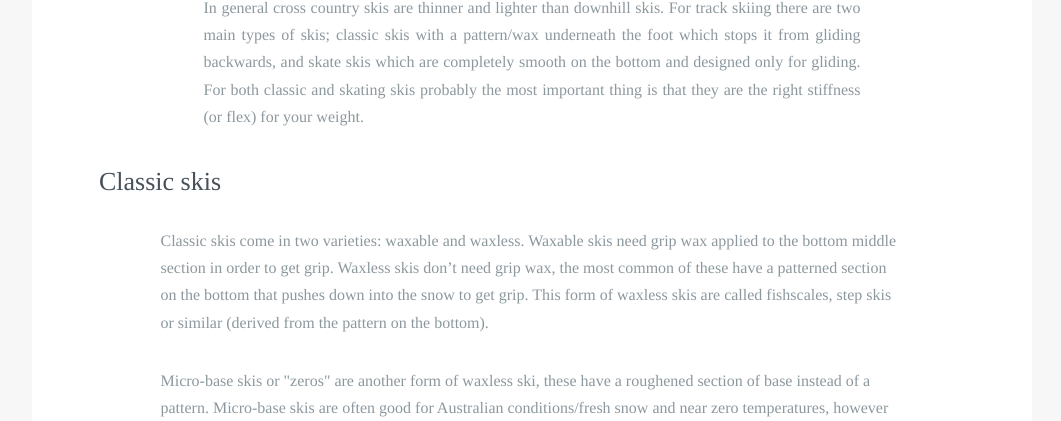
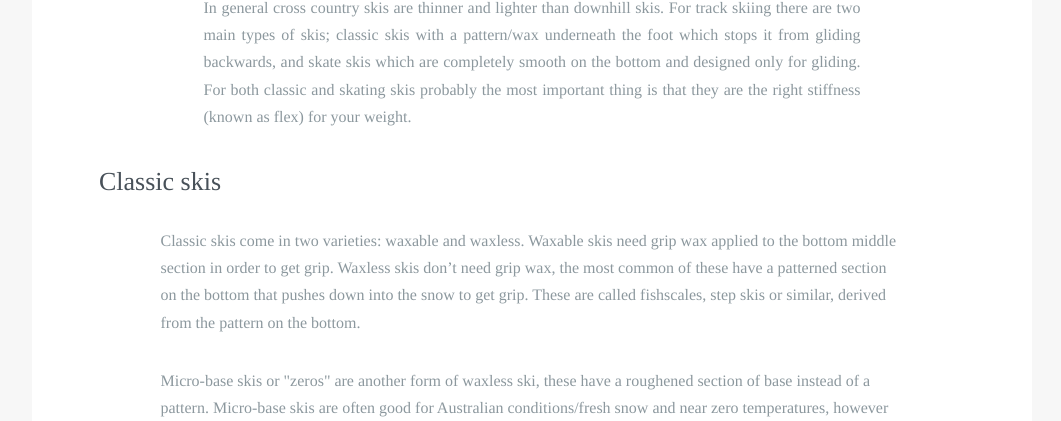
Before and after one commit to robcatto/robcatto.github.io, a Jekyll site: the page built from get-started/equipment/index.html, in a window 1280 px wide and 900 px high, scrolled down 754 px. Shown: the part 260-681 px from the top of the window, without its empty margins (108-1169 px from the left). Built offline with Jekyll 4.4.1, drawn with Linux system fonts in a browser that asks for light colours; some web fonts are replaced; Markdown is read by kramdown in place of the engine named in the settings; some of the changed text lies outside the part shown.

Commit message:
Update index.html

```diff
--- a/get-started/equipment/index.html
+++ b/get-started/equipment/index.html
@@ -46,9 +46,9 @@ layout: default
 
                          <section class="mobile_section">
                     <h3>Skis</h3>
-                    <p class="left__aligned--p">In general cross country skis are thinner and lighter than downhill skis.  For track skiing there are two main types of skis; classic skis with a pattern/wax underneath the foot which stops it from gliding backwards, and skate skis which are completely smooth on the bottom and designed only for gliding. For both classic and skating skis probably the most important thing is that they are the right stiffness (or flex) for your weight.
+                    <p class="left__aligned--p">In general cross country skis are thinner and lighter than downhill skis.  For track skiing there are two main types of skis; classic skis with a pattern/wax underneath the foot which stops it from gliding backwards, and skate skis which are completely smooth on the bottom and designed only for gliding. For both classic and skating skis probably the most important thing is that they are the right stiffness (known as flex) for your weight.
                 <h3 align=left>Classic skis</h3>
-                    <p align=left>Classic skis come in two varieties: waxable and waxless. Waxable skis need grip wax applied to the bottom middle section in order to get grip. Waxless skis don’t need grip wax, the most common of these have a patterned section on the bottom that pushes down into the snow to get grip. This form of waxless skis are called fishscales, step skis or similar (derived from the pattern on the bottom).
+                    <p align=left>Classic skis come in two varieties: waxable and waxless. Waxable skis need grip wax applied to the bottom middle section in order to get grip. Waxless skis don’t need grip wax, the most common of these have a patterned section on the bottom that pushes down into the snow to get grip. These are called fishscales, step skis or similar, derived from the pattern on the bottom.
                     <p align=left>Micro-base skis or "zeros" are another form of waxless ski, these have a roughened section of base instead of a pattern. Micro-base skis are often good for Australian conditions/fresh snow and near zero temperatures, however they don't work so well if the snow is too cold or is icy. For the more advanced its possible to apply grip wax over the top of the micro-base skis when they are not working, however for the general public not planning to wax patterned skis are recommended.
                         <p align=left>Waxable skis are usually faster than all forms of waxless skis, however, getting the rigth wax is an art, particularly in Australia where conditions often change continuously throughout the day. Wax too warm and the skis will stick too much and won't glide; too cold and they won't grip. It's a different story in parts of Europe where conditions are usually more stable. The general tip: leave grip waxing to the serious racers, and if you want to learn to wax seek advice from a local expert. This <a href="http://crosscountryskier.com.au/techniques/classic/2007104186094.htm"target="blank">link</a> gives an example of what racing with waxable skis can entiail.</p>
 
@@ -56,7 +56,6 @@ layout: default
                     <p align=left>Skate skis are slightly shorter and stiffer than classic skis, and have a more rounded tip. The entire base of a skate ski is smooth, designed for optimal glide. Similar to classic skis, skate skis are designed to fit the skier’s weight and height. Skis that are too stiff will dig into the snow at the tip and tails, while soft skis can bottom out when pushing off. For skating skis having a good edge is more important than for classic skis, particular in hard-packed or icy conditions.
                      </p>
                <h3 align=left>Touring, Backcountry & Telemark Skis</h3>
-
               <p align=left>As you progress from touring skis to backcountry and telemark skis you can forget all the generalisations above about cross country skis being thinner and lighter than downhill skis. Serious telemarkers want fat skis with a capital PH and side-cut to boot. Of course there's a spectrum, depending on the conditions the skis are likely to be used in, and whether the skier will be using a chair-lift or their own steam to get to the top of the hills. Some touring skis and most backcountry and telemark skis have metal edges, which are handy for tackling any icy, hard-packed or chunky conditions. The prime factor in selecting touring skis is that they are stable, as most of the time they will be used on ungroomed and variable snow.
                 <p align=left>This site doesn't profess to be the expert on the backcountry/telemark end of the scale. For more information of what to look for when choosing the right ski, try the following guides (more links welcome):
 
@@ -77,7 +76,7 @@ layout: default
 
                          <section class="mobile_section">
                     <h3>Bindings</h3>
-                    <p align=left>Bindings connect the boots to the skis. For track skiing there are two main brands of binding systems used, Salomon and Rottefella (also known as NNN). This is important to know as they are incompatible with each other, so if you have the wrong boots for the bindings on your skis you are in trouble. The major ski/boots brands are aligned to one of these systems:
+                    <p align=left>Bindings connect the boots to the skis. For track skiing there are two main brands of binding systems used, Salomon (also known as SNS) and Rottefella (also known as NNN). This is important to know as they are incompatible with each other, so if you have the wrong boots for the bindings on your skis you are in trouble. The major ski/boots brands are aligned to one of these systems:
                     <br>
                                 <br>SNS - Boot brands include Salomon, Atomic and Oneway
                                 <br>NNN - Boot brands include Fischer, Madshus, Alpina and Rossignol
```
